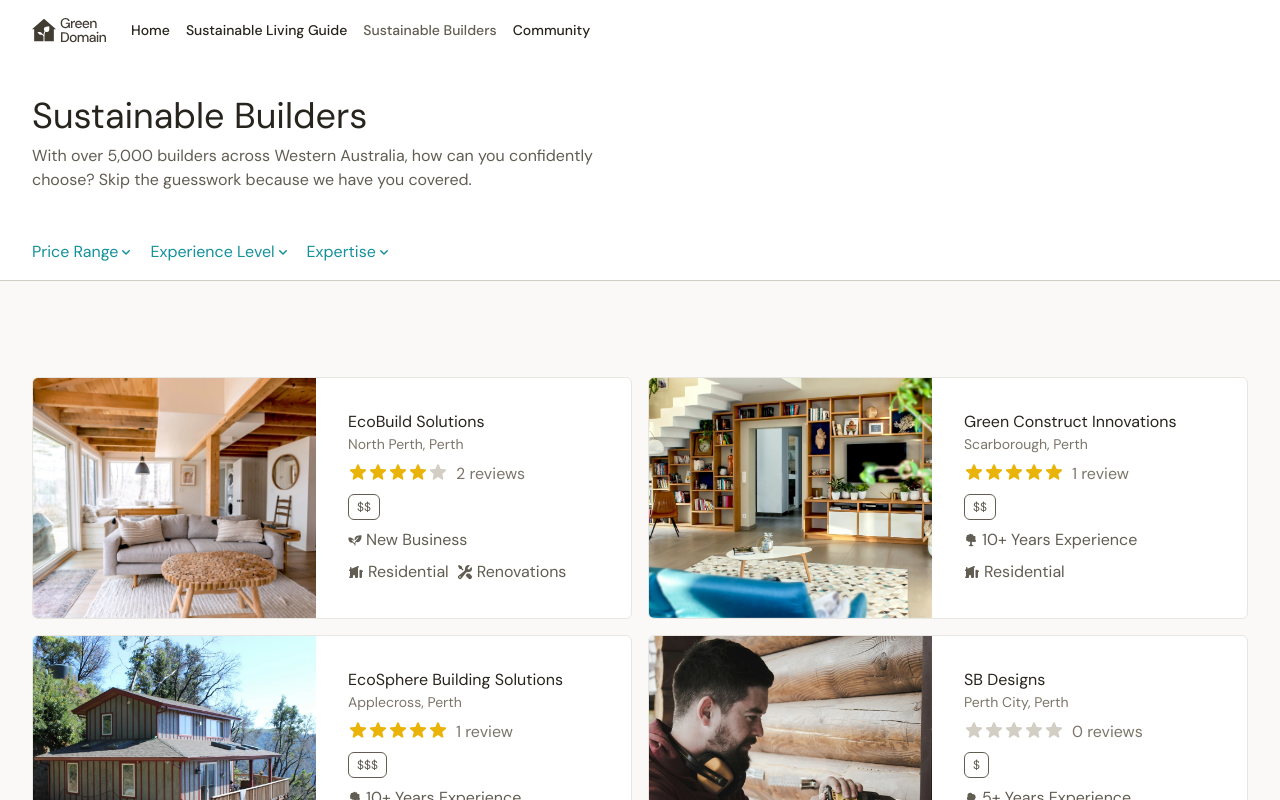
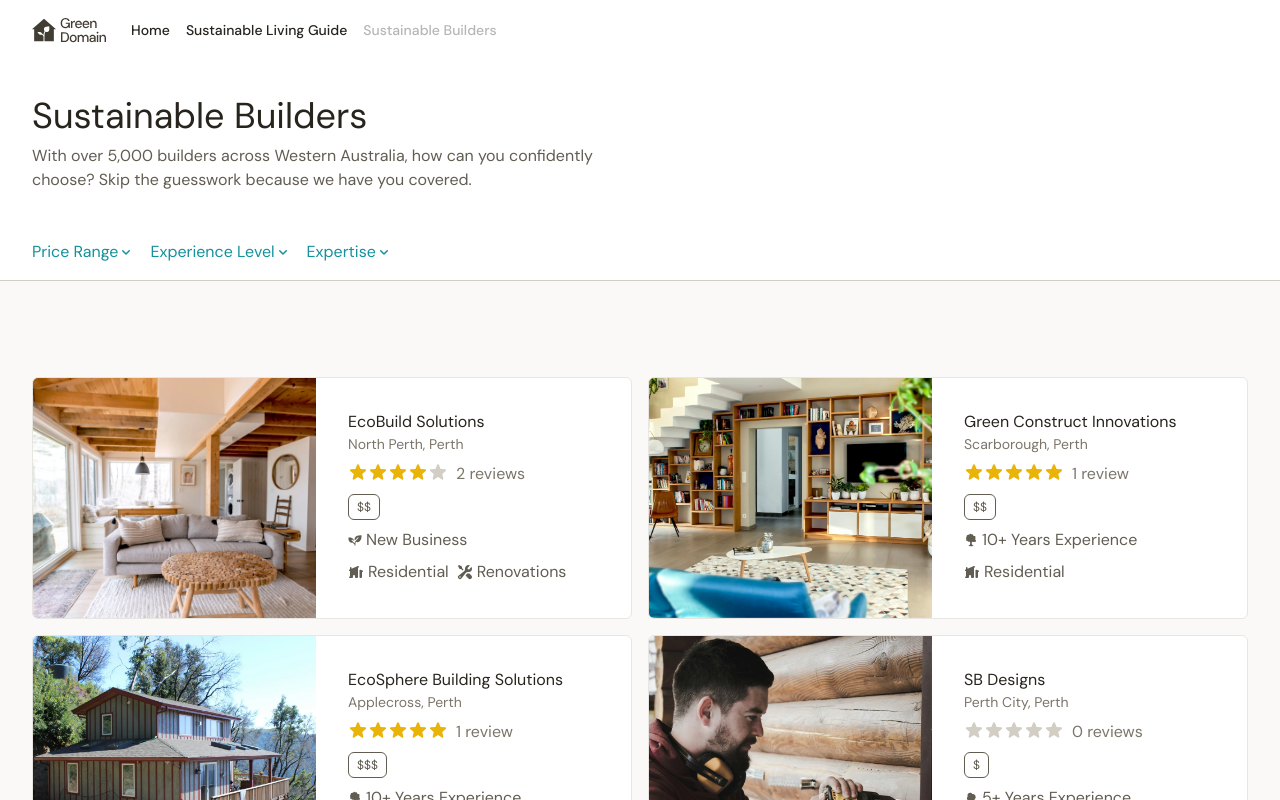
Before and after one commit to treytallent/Green-Domain, a React (Vite) app: page /findabuilder in a window 1280 px wide. Shown: the top 800 px of the page. Built offline with nearby package versions, Linux system fonts and the light colour scheme.

Commit message:
Further cleanup & add page transitions

```diff
--- a/src/App.css
+++ b/src/App.css
@@ -7,10 +7,13 @@ body {
 }
 
 /* Warmgray 700 colour on current page in navigation */
-a.active,
+a.active {
+   opacity: 0.33;
+}
+
 a.active:hover,
 a.active:focus {
-   color: #625d52;
+   color: initial;
 }
 
 .mobile-nav {
@@ -24,3 +27,16 @@ a.active:focus {
 .mobile-nav-closed {
    transform: translateX(100%);
 }
+
+@keyframes fadeIn {
+   from {
+      opacity: 0;
+   }
+   to {
+      opacity: 1;
+   }
+}
+
+.fade-in {
+   animation: fadeIn 200ms ease-out;
+}
--- a/src/components/Footer.jsx
+++ b/src/components/Footer.jsx
@@ -15,13 +15,13 @@ export function Footer() {
                <div className="flex gap-4 mt-4 mb-8">
                   <a href="https://www.instagram.com/" className="my-auto">
                      <img
-                        src="src/assets/svg/instagram.svg"
+                        src="/src/assets/svg/instagram.svg"
                         alt="Instagram Logo"
                      />
                   </a>
                   <a href="https://www.facebook.com/" className="my-auto">
                      <img
-                        src="src/assets/svg/facebook.svg"
+                        src="/src/assets/svg/facebook.svg"
                         alt="Facebook Logo"
                      />
                   </a>
--- a/src/components/Navbar.jsx
+++ b/src/components/Navbar.jsx
@@ -17,10 +17,10 @@ export function Navbar() {
          label: "Sustainable Builders",
          path: "/findabuilder",
       },
-      {
-         label: "Community",
-         path: "/community",
-      },
+      // {
+      //    label: "Community",
+      //    path: "/community",
+      // },
    ]
 
    return (
--- a/src/pages/FindABuilder.jsx
+++ b/src/pages/FindABuilder.jsx
@@ -79,8 +79,14 @@ export function FindABuilder() {
       setFilteredBuilders(filtered)
    }, [filterOptions, builders]) // Ensure 'builders' is also a dependency if it can change
 
+   const [isVisible, setIsVisible] = useState(false)
+
+   useEffect(() => {
+      setIsVisible(true) // Trigger the fade-in effect after component mounts
+   }, [])
+
    return (
-      <>
+      <div className={isVisible ? "fade-in" : ""}>
          <header className="bg-white border-b border-b-warmgray-300">
             <div className="max-w-7xl lg:mx-auto">
                <Navbar />
@@ -112,6 +118,6 @@ export function FindABuilder() {
             </section>
          </main>
          <Footer />
-      </>
+      </div>
    )
 }
--- a/src/pages/Home.jsx
+++ b/src/pages/Home.jsx
@@ -4,6 +4,7 @@ import { Testimonials } from "../components/Testimonials"
 import { Feature2 } from "../components/Feature2"
 import { Link } from "react-router-dom"
 import { ChevronRightIcon } from "@heroicons/react/16/solid"
+import { useEffect, useState } from "react"
 
 const feature1Cards = [
    {
@@ -33,8 +34,14 @@ const feature1Cards = [
 ]
 
 export function Home() {
+   const [isVisible, setIsVisible] = useState(false)
+
+   useEffect(() => {
+      setIsVisible(true) // Trigger the fade-in effect after component mounts
+   }, [])
+
    return (
-      <>
+      <div className={isVisible ? "fade-in" : ""}>
          <header className="max-w-7xl lg:mx-auto">
             <Navbar />
             <img
@@ -109,6 +116,6 @@ export function Home() {
             </section>
          </main>
          <Footer />
-      </>
+      </div>
    )
 }
--- a/src/pages/LivingGuide.jsx
+++ b/src/pages/LivingGuide.jsx
@@ -2,6 +2,7 @@ import { ChevronRightIcon } from "@heroicons/react/16/solid"
 import { Footer } from "../components/Footer"
 import { Navbar } from "../components/Navbar"
 import { Link } from "react-router-dom"
+import { useEffect, useState } from "react"
 
 const cards = [
    {
@@ -34,8 +35,14 @@ const cards = [
 ]
 
 export function LivingGuide() {
+   const [isVisible, setIsVisible] = useState(false)
+
+   useEffect(() => {
+      setIsVisible(true) // Trigger the fade-in effect after component mounts
+   }, [])
+
    return (
-      <>
+      <div className={isVisible ? "fade-in" : ""}>
          <header className="bg-white border-b border-b-warmgray-300">
             <div className="max-w-7xl lg:mx-auto">
                <Navbar />
@@ -86,6 +93,6 @@ export function LivingGuide() {
             </section>
          </main>
          <Footer />
-      </>
+      </div>
    )
 }
--- a/src/router.jsx
+++ b/src/router.jsx
@@ -9,6 +9,6 @@ export const router = createBrowserRouter([
    { path: "/", element: <Home /> },
    { path: "/livingguide", element: <LivingGuide /> },
    { path: "/findabuilder", element: <FindABuilder /> },
-   { path: "/community", element: <Community /> },
+   // { path: "/community", element: <Community /> },
    { path: "/livingguide/fundamentals", element: <Fundamentals /> },
 ])
```
